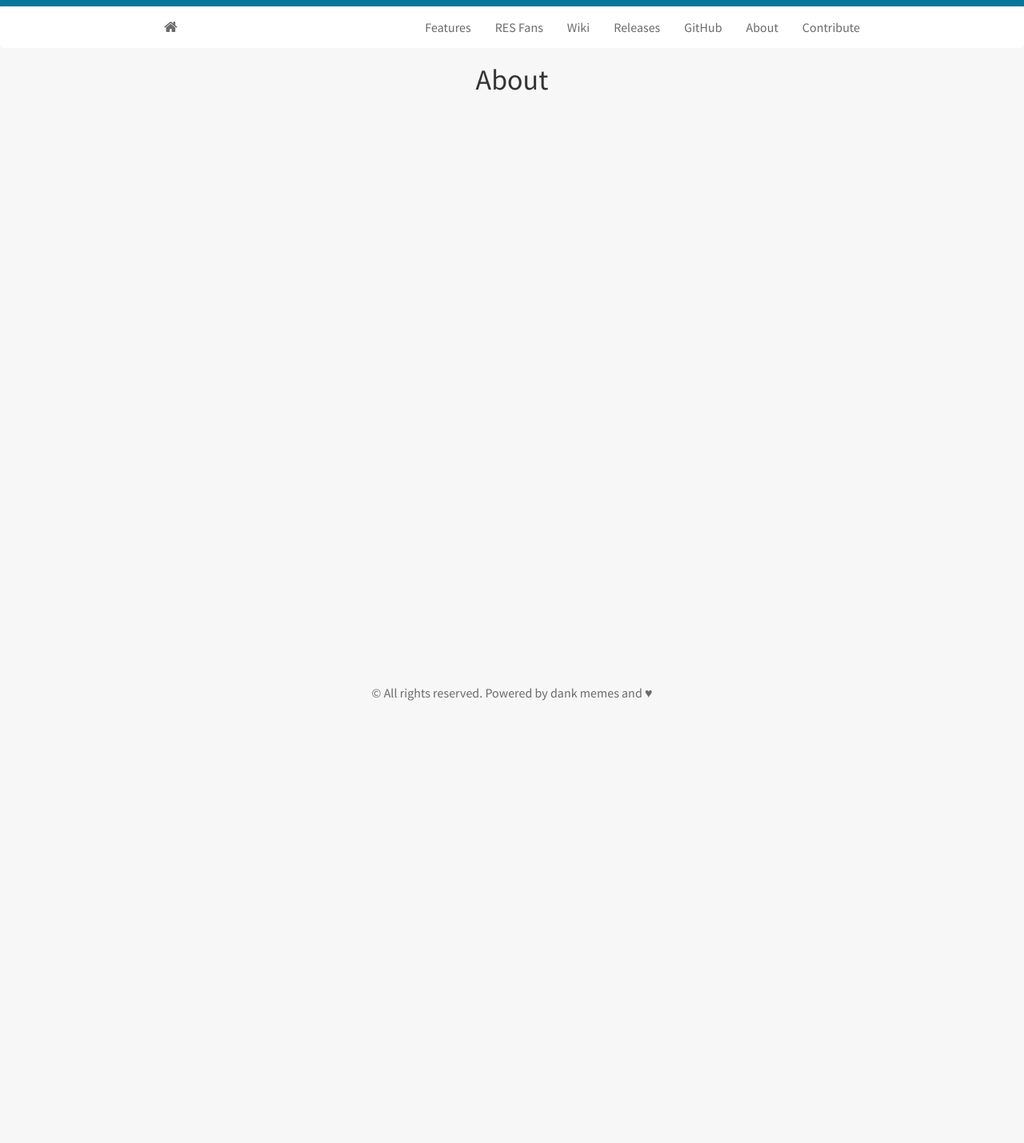
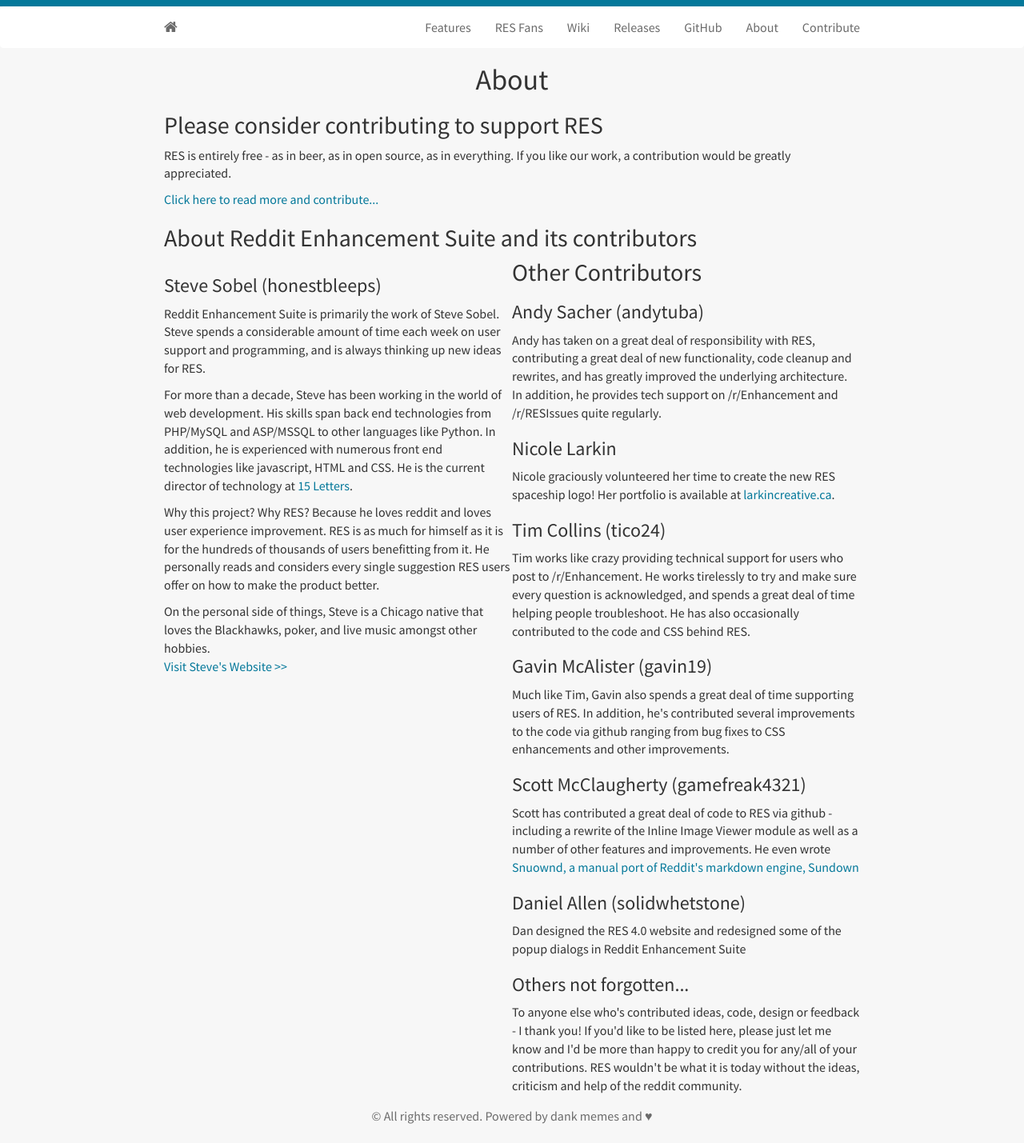
Before and after one commit to Reddit-Enhancement-Suite/Reddit-Enhancement-Suite.github.io, a Jekyll site: the page built from about.html, in a window 1280 px wide. Shown: the whole page at 80% size. Built offline with Jekyll 4.4.1, drawn with Linux system fonts in a browser that asks for light colours; nearby versions of some CDN libraries; before the commit the page ends 900 px from its top, so only the background shows below that.

Commit message:
copy over about.html from the old site

```diff
--- a/about.html
+++ b/about.html
@@ -4,3 +4,44 @@
 ---
 
 <h1>About</h1>
+
+<h2>Please consider contributing to support RES</h2>
+<p>RES is entirely free - as in beer, as in open source, as in everything.  If you like our work, a contribution would be greatly appreciated.</p>
+<p><a href="contribute.html" title="Contribute - money OR code!">Click here to read more and contribute...</a></p>
+
+<h2>About Reddit Enhancement Suite and its contributors</h2>
+<div class="twoCol">
+	<span>
+	<h3>Steve Sobel (honestbleeps)</h3>
+	<p>Reddit Enhancement Suite is primarily the work of Steve Sobel.  Steve spends a considerable amount of time each week on user support and programming, and is always thinking up new ideas for RES.</p>
+	<p>For more than a decade, Steve has been working in the world of web development. His skills span back end technologies from PHP/MySQL and ASP/MSSQL to other languages like Python.  In addition, he is experienced with numerous front end technologies like javascript, HTML and CSS. He is the current director of technology at <a href="http://www.15letters.com/" target="_blank">15 Letters</a>.</p>
+	<p>Why this project? Why RES? Because he loves reddit and loves user experience improvement. RES is as much for himself as it is for the hundreds of thousands of users benefitting from it. He personally reads and considers every single suggestion RES users offer on how to make the product better.</p>
+	<p>On the personal side of things, Steve is a Chicago native that loves the Blackhawks, poker, and live music amongst other hobbies.<br>
+	  <a target="_blank" href="http://honestbleeps.com/">Visit Steve's Website &gt;&gt;</a></p>
+	</span>
+	<span>
+	<h2 style="margin-top: 0; padding-top: 0;">Other Contributors</h2>
+
+	<h3>Andy Sacher (andytuba)</h3>
+	<p>Andy has taken on a great deal of responsibility with RES, contributing a great deal of new functionality, code cleanup and rewrites, and has greatly improved the underlying architecture. In addition, he provides tech support on /r/Enhancement and /r/RESIssues quite regularly.</p>
+
+	<h3>Nicole Larkin</h3>
+	<p>Nicole graciously volunteered her time to create the new RES spaceship logo! Her portfolio is available at <a href="http://larkincreative.ca">larkincreative.ca</a>.</p>
+
+	<h3>Tim Collins (tico24)</h3>
+	<p>Tim works like crazy providing technical support for users who post to /r/Enhancement.  He works tirelessly to try and make sure every question is acknowledged, and spends a great deal of time helping people troubleshoot.  He has also occasionally contributed to the code and CSS behind RES.</p>
+
+	<h3>Gavin McAlister (gavin19)</h3>
+	<p>Much like Tim, Gavin also spends a great deal of time supporting users of RES.  In addition, he's contributed several improvements to the code via github ranging from bug fixes to CSS enhancements and other improvements.</p>
+
+	<h3>Scott McClaugherty (gamefreak4321)</h3>
+	<p>Scott has contributed a great deal of code to RES via github - including a rewrite of the Inline Image Viewer module as well as a number of other features and improvements. He even wrote <a href="https://github.com/gamefreak/snuownd" target="_blank">Snuownd, a manual port of Reddit's markdown engine, Sundown</a></p>
+
+	<h3>Daniel Allen (solidwhetstone)</h3>
+	<p>Dan designed the RES 4.0 website and redesigned some of the popup dialogs in Reddit Enhancement Suite</p>
+
+	<h3>Others not forgotten...</h3>
+	<p>To anyone else who's contributed ideas, code, design or feedback - I thank you!  If you'd like to be listed here, please just let me know and I'd be more than happy to credit you for any/all of your contributions.  RES wouldn't be what it is today without the ideas, criticism and help of the reddit community.</p>
+	</span>
+	<div class="clear"></div>
+</div>
```
